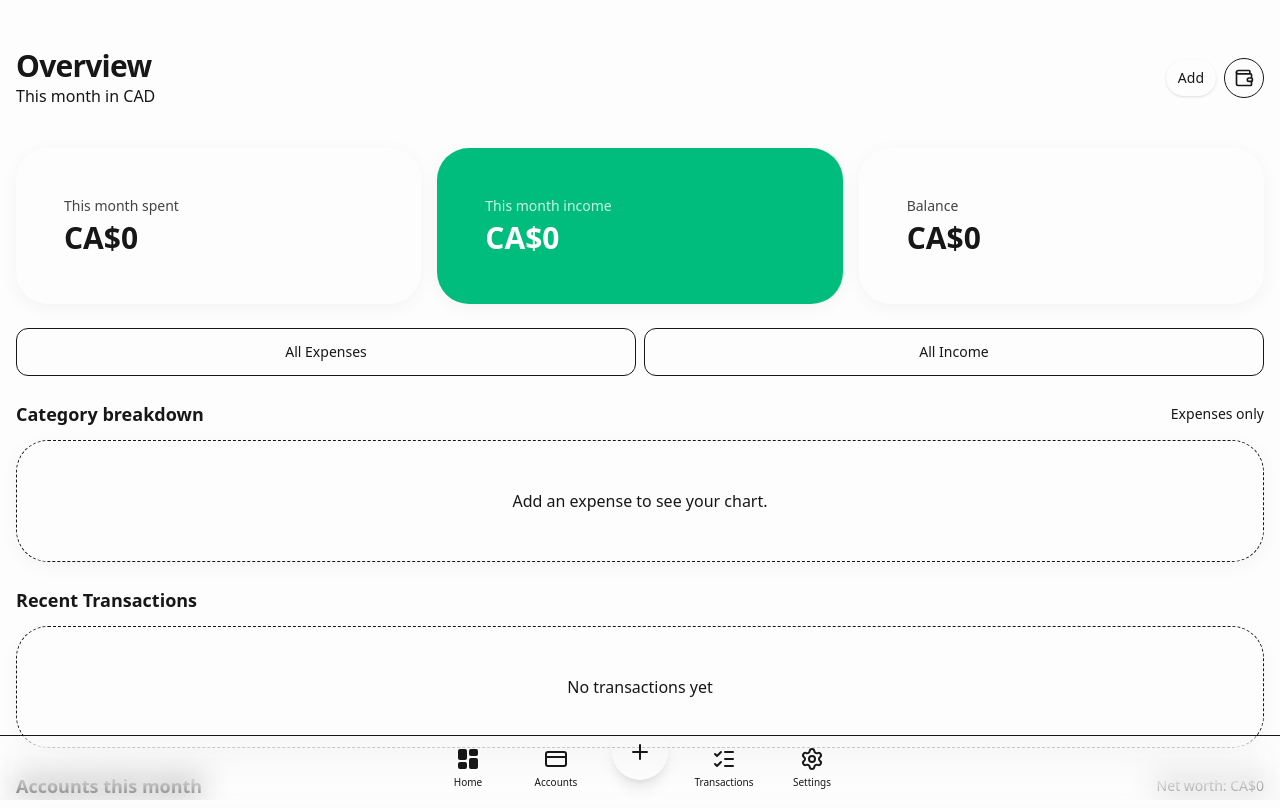
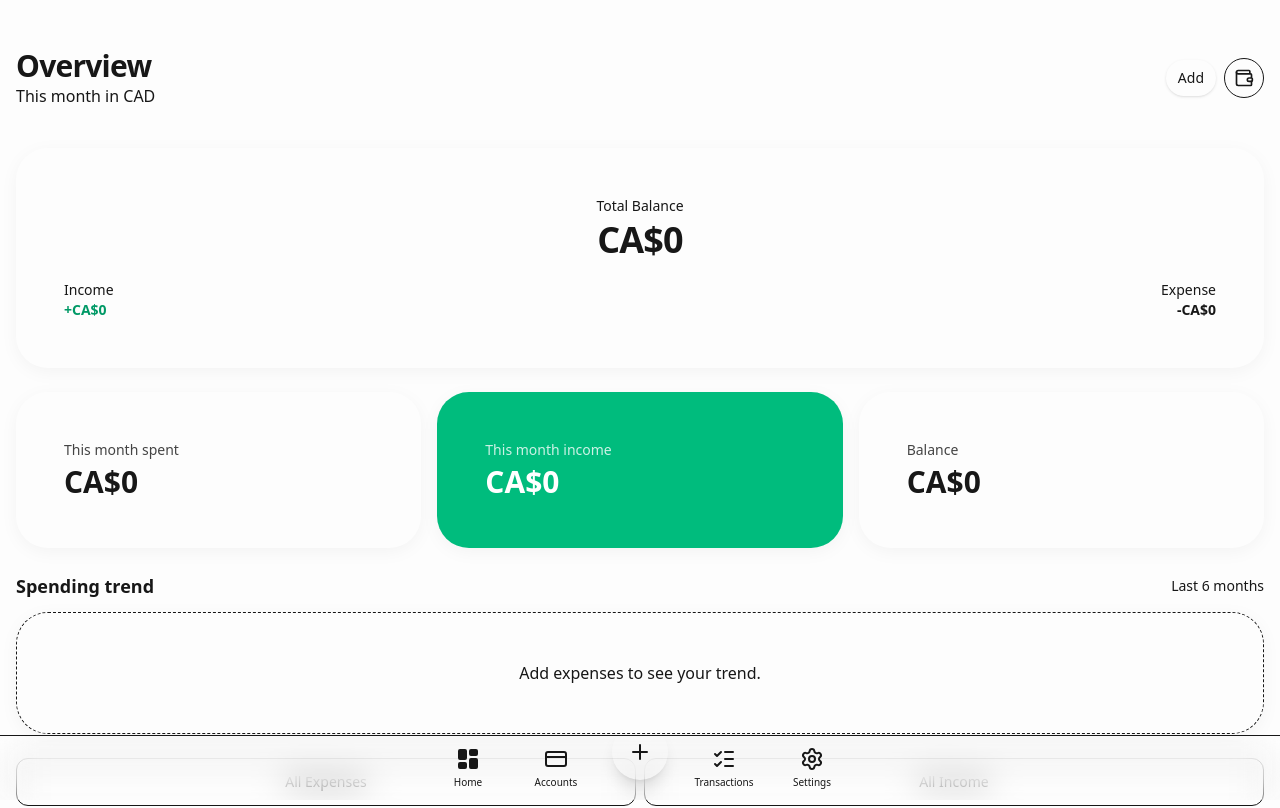
Before and after one commit to WenzhiMichael/My-accounting-app, a Next.js app: page / in a window 1280 px wide. Shown: the top 808 px of the page. Built offline with nearby package versions, Linux system fonts and the light colour scheme.

Commit message:
Resolve dashboard layout conflicts

```diff
--- a/app/page.tsx
+++ b/app/page.tsx
@@ -8,7 +8,18 @@ import { format } from "date-fns"
 import { Wallet, CreditCard as CreditCardIcon } from "lucide-react"
 import Link from "next/link"
 import { cn } from "@/lib/utils"
-import { ResponsiveContainer, PieChart, Pie, Cell, Tooltip } from "recharts"
+import {
+  ResponsiveContainer,
+  PieChart,
+  Pie,
+  Cell,
+  Tooltip,
+  LineChart,
+  Line,
+  XAxis,
+  YAxis,
+  CartesianGrid
+} from "recharts"
 import { getCategoryIcon } from "@/lib/category-icons"
 
 export default function Dashboard() {
@@ -45,6 +56,14 @@ export default function Dashboard() {
 
   const monthBalance = monthIncome - monthExpense
 
+  const totalBalance = accounts.reduce((sum, account) => sum + account.balance, 0)
+  const totalIncome = transactions
+    .filter(tx => tx.type === 'INCOME')
+    .reduce((sum, tx) => sum + tx.amount, 0)
+  const totalExpense = transactions
+    .filter(tx => tx.type === 'EXPENSE')
+    .reduce((sum, tx) => sum + tx.amount, 0)
+
   const expenseByCategory = useMemo(() => categories
     .map(cat => {
       const value = monthlyTransactions
@@ -53,6 +72,25 @@ export default function Dashboard() {
       return { name: cat.name, value, color: cat.color }
     })
     .filter(item => item.value > 0), [categories, monthlyTransactions])
+
+  const monthlyExpenseTrend = useMemo(() => {
+    const months = Array.from({ length: 6 }, (_value, index) => {
+      const date = new Date(now.getFullYear(), now.getMonth() - (5 - index), 1)
+      const value = transactions
+        .filter(tx => {
+          const txDate = new Date(tx.date)
+          return tx.type === 'EXPENSE'
+            && txDate.getMonth() === date.getMonth()
+            && txDate.getFullYear() === date.getFullYear()
+        })
+        .reduce((sum, tx) => sum + tx.amount, 0)
+      return {
+        name: format(date, "MMM"),
+        value
+      }
+    })
+    return months
+  }, [transactions, now])
 
   const accountExpense = useMemo(() => accounts
     .map(acc => {
@@ -90,6 +128,40 @@ export default function Dashboard() {
         </div>
       </header>
 
+      {/* Overall summary */}
+      <section>
+        <Card className="bg-muted/40 border-none">
+          <CardContent className="p-6 space-y-5">
+            <div className="text-center space-y-1">
+              <p className="text-sm text-muted-foreground">Total Balance</p>
+              <h2
+                className={cn(
+                  "text-4xl font-bold tracking-tight",
+                  totalBalance < 0 ? "text-destructive" : "text-foreground"
+                )}
+              >
+                CA${totalBalance.toLocaleString()}
+              </h2>
+            </div>
+            <div className="flex items-center justify-between gap-4 text-sm">
+              <div className="flex flex-col">
+                <span className="text-muted-foreground">Income</span>
+                <span className="font-semibold text-emerald-600">
+                  +CA${totalIncome.toLocaleString()}
+                </span>
+              </div>
+              <div className="h-8 w-px bg-border" />
+              <div className="flex flex-col items-end">
+                <span className="text-muted-foreground">Expense</span>
+                <span className="font-semibold text-destructive">
+                  -CA${totalExpense.toLocaleString()}
+                </span>
+              </div>
+            </div>
+          </CardContent>
+        </Card>
+      </section>
+
       {/* Monthly summary */}
       <section className="grid grid-cols-1 sm:grid-cols-3 gap-4">
         <Card className="bg-destructive text-destructive-foreground border-none">
@@ -116,6 +188,48 @@ export default function Dashboard() {
             </h2>
           </CardContent>
         </Card>
+      </section>
+
+      {/* Monthly trend */}
+      <section className="space-y-3">
+        <div className="flex justify-between items-center">
+          <h3 className="text-lg font-semibold">Spending trend</h3>
+          <span className="text-sm text-muted-foreground">Last 6 months</span>
+        </div>
+        {monthlyExpenseTrend.every(item => item.value === 0) ? (
+          <Card className="border-dashed">
+            <CardContent className="p-6 text-center text-muted-foreground">
+              Add expenses to see your trend.
+            </CardContent>
+          </Card>
+        ) : (
+          <Card>
+            <CardContent className="p-0 h-64">
+              <ResponsiveContainer width="100%" height="100%">
+                <LineChart data={monthlyExpenseTrend} margin={{ top: 16, right: 24, left: 0, bottom: 0 }}>
+                  <CartesianGrid strokeDasharray="3 3" className="stroke-muted" />
+                  <XAxis dataKey="name" tickLine={false} axisLine={false} />
+                  <YAxis
+                    tickLine={false}
+                    axisLine={false}
+                    tickFormatter={(value) => `CA$${value}`}
+                  />
+                  <Tooltip
+                    formatter={(value: number) => [`CA$${value.toLocaleString()}`, "Expenses"]}
+                  />
+                  <Line
+                    type="monotone"
+                    dataKey="value"
+                    stroke="hsl(var(--primary))"
+                    strokeWidth={3}
+                    dot={{ r: 4 }}
+                    activeDot={{ r: 6 }}
+                  />
+                </LineChart>
+              </ResponsiveContainer>
+            </CardContent>
+          </Card>
+        )}
       </section>
 
       <div className="grid grid-cols-2 gap-2">
```
